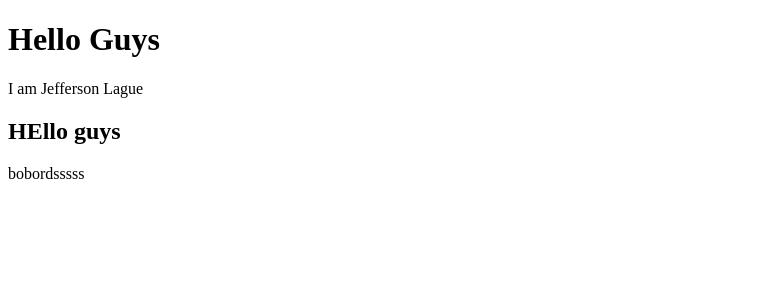
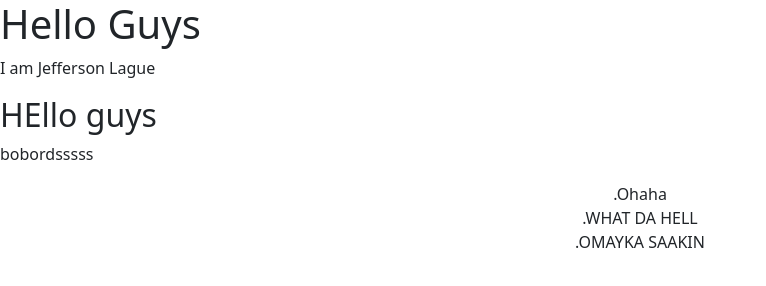
Before and after one commit to jefflags123/CompreTest, a plain HTML site: page index.html in a window 1280 px wide. Shown: the whole page, without its empty margins (0-766 px from the left). Drawn offline with nearby package versions, Linux system fonts and the light colour scheme.

Commit message:
added changes

```diff
--- a/index.html
+++ b/index.html
@@ -3,6 +3,8 @@
 <head>
     <meta charset="UTF-8">
     <meta name="viewport" content="width=device-width, initial-scale=1.0">
+    <link href="https://cdn.jsdelivr.net/npm/bootstrap@5.3.3/dist/css/bootstrap.min.css" rel="stylesheet" integrity="sha384-QWTKZyjpPEjISv5WaRU9OFeRpok6YctnYmDr5pNlyT2bRjXh0JMhjY6hW+ALEwIH" crossorigin="anonymous">
+    <script src="https://cdn.jsdelivr.net/npm/bootstrap@5.3.3/dist/js/bootstrap.bundle.min.js" integrity="sha384-YvpcrYf0tY3lHB60NNkmXc5s9fDVZLESaAA55NDzOxhy9GkcIdslK1eN7N6jIeHz" crossorigin="anonymous"></script>
     <title>Document</title>
 </head>
 <body>
@@ -11,5 +13,12 @@
 
     <h2> HEllo guys </h2>
     <p> bobordsssss</p>
+
+
+    <div class="grid text-center">
+        <div class="g-col-6 g-col-md-4">.Ohaha</div>
+        <div class="g-col-6 g-col-md-4">.WHAT DA HELL</div>
+        <div class="g-col-6 g-col-md-4">.OMAYKA SAAKIN</div>
+      </div>
 </body>
 </html>
```
